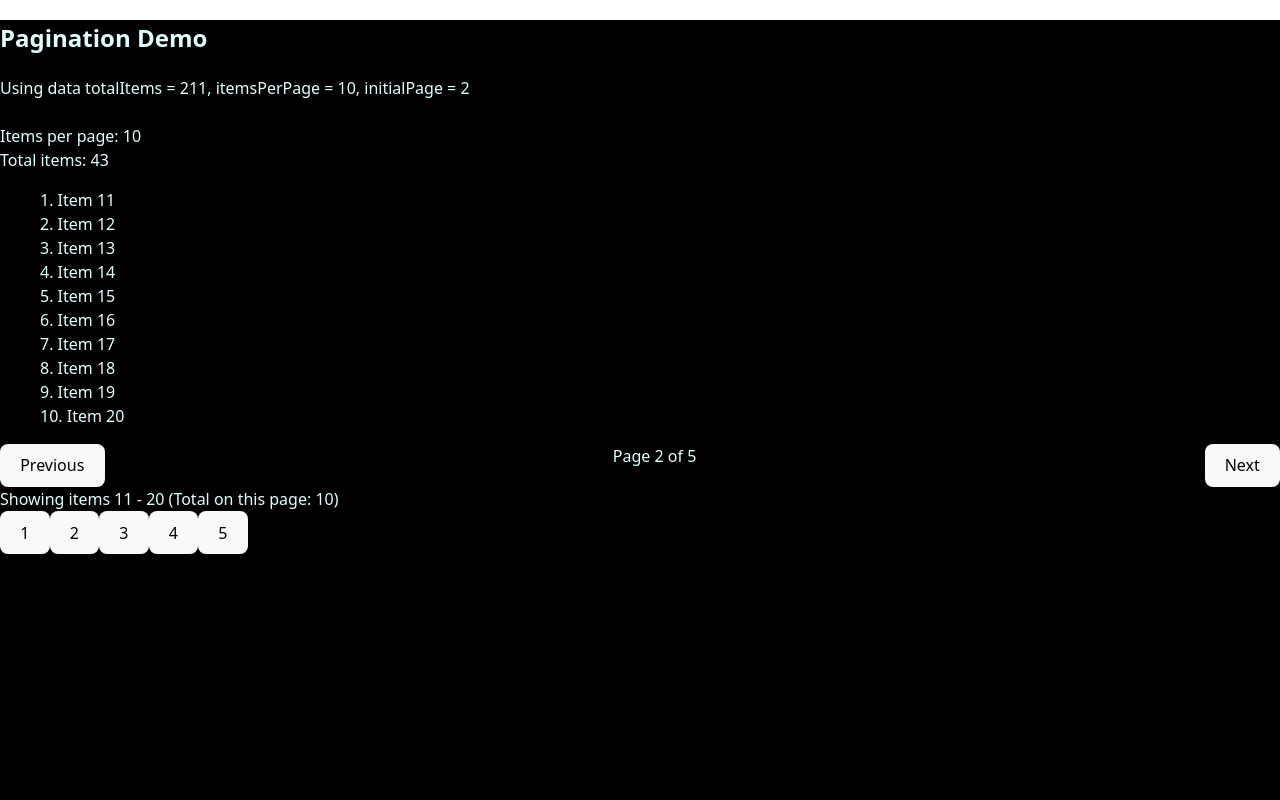
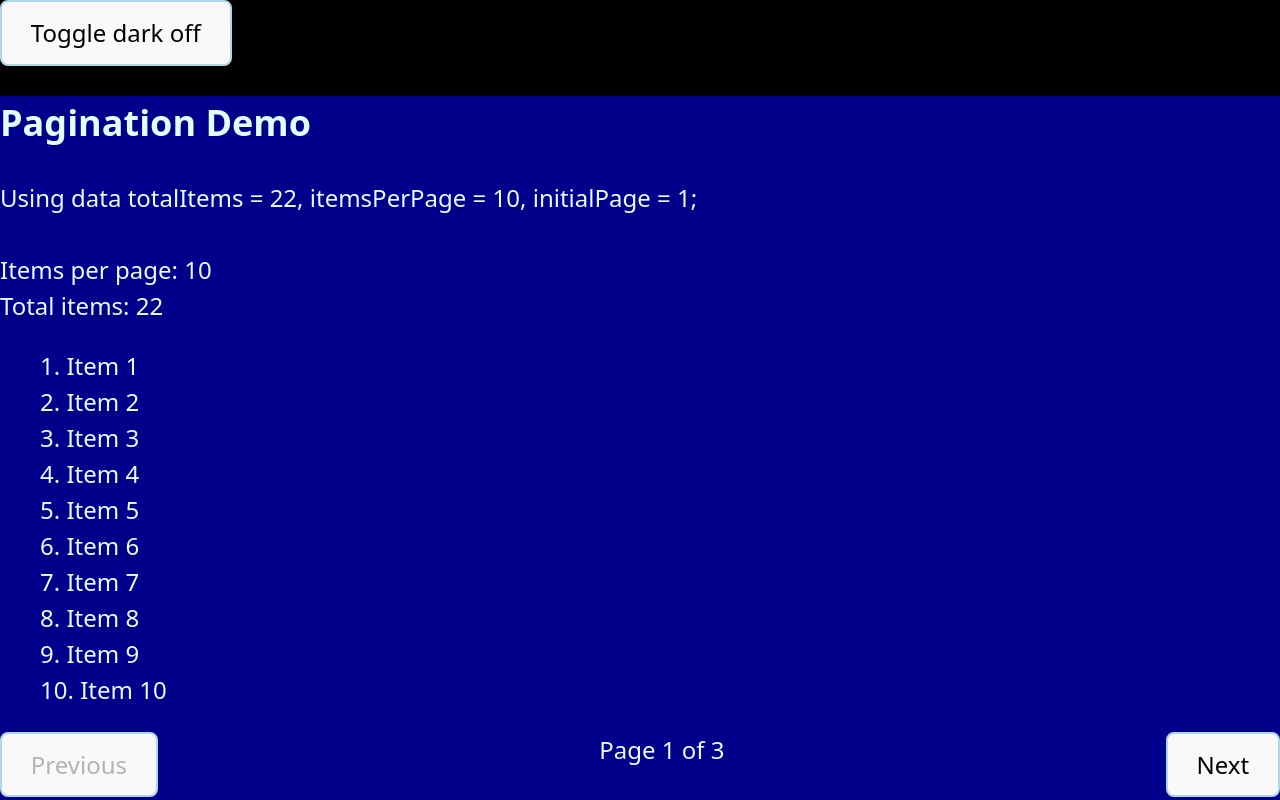
Before and after one commit to aardvarkpepper/2025-08-04-M10-Lab-2, a React (Vite) app: page / in a window 1280 px wide. Shown: the top 800 px of the page. Built offline with nearby package versions, Linux system fonts and the light colour scheme.

Commit message:
Fixed up PaginationDemo with conditional rendering, disable buttons on function calls, etc.

```diff
--- a/src/App.css
+++ b/src/App.css
@@ -1,6 +1,27 @@
+body {
+  font-size: 1.5rem;
+}
+
 .dark {
   background-color: black;
   color: lightcyan;
+}
+
+.pagination:nth-child(even) {
+  background-color: lightblue;
+}
+
+.dark .pagination:nth-child(even) {
+  background-color: darkblue;
+}
+
+button {
+  border: 2px solid black;
+  border-radius: 8px;
+}
+
+.dark button {
+  border: 2px solid lightblue;
 }
 
 .container {
--- a/src/App.tsx
+++ b/src/App.tsx
@@ -4,10 +4,41 @@ import { PaginationDemo } from './components/PaginationDemo/PaginationDemo';
 
 function App() {
   const [theme, setTheme] = useState('dark');
+  const handleTheme = () => {
+    setTheme(prev => (prev === 'dark' ? 'light' : 'dark'));
+  }
+  const paginationDemoData = [
+    {
+      totalItems: 22,
+      itemsPerPage: 10,
+      initialPage: 1
+    },
+    {
+      totalItems: 0, // see what happens with 0
+      itemsPerPage: 8,
+      initialPage: 2 //
+    },
+    {
+      totalItems: 0,
+      itemsPerPage: 0,
+      initialPage: 1,
+    },
+    {
+      totalItems: 10,
+      itemsPerPage: 10,
+      initialPage: 1,
+    },
+    {
+      totalItems: 33,
+      itemsPerPage: 8,
+      initialPage: 14 // oh noes
+    },
+  ];
 
   return (
     <div className={`${theme} container`}>
-      <PaginationDemo />
+      <button onClick={handleTheme}>{`Toggle ${theme} off`}</button>
+      {paginationDemoData.map((element, index) => <PaginationDemo key={index} totalItems={element.totalItems} itemsPerPage = {element.itemsPerPage} initialPage = {element.initialPage}/>)}
     </div>
   )
 }
--- a/src/components/PaginationDemo/PaginationDemo.tsx
+++ b/src/components/PaginationDemo/PaginationDemo.tsx
@@ -1,27 +1,20 @@
-import { useState } from 'react';
 import { usePagination } from '../../customHooks/usePagination.ts';
+interface PaginationDemoProps {
+  totalItems: number;
+  itemsPerPage: number;
+  initialPage: number;
+}
 
-// export interface PaginationReturnValues {
-//   currentPage: number;
-//   totalPages: number;
-//   startIndex: number;
-//   endIndex: number;
-//   itemsOnCurrentPage: number;
-//   setPage(pageNumber: number): void;
-//   nextPage(): void;
-//   prevPage(): void;
-//   canNextPage(): boolean; // note:  see https://www.tutorialspoint.com/typescript/typescript_boolean.htm
-//   canPrevPage(): boolean;
-// }
+export const PaginationDemo: React.FunctionComponent<PaginationDemoProps> = ({totalItems, itemsPerPage, initialPage}: PaginationDemoProps): React.ReactNode => {
+  const data = {
+    totalItems,
+    itemsPerPage,
+    initialPage,
+  }
 
-//export const usePagination = (totalItems: number, itemsPerPage: number = 10, initialPage: number = 1): PaginationReturnValues => {
-
-export const PaginationDemo: React.FunctionComponent = (): React.ReactNode => {
-  const data = {
-    totalItems: 43,
-    itemsPerPage: 10,
-    initialPage: 2,
-  }
+  /**
+   * For this and 'generateArray', for API would use dataArray.slice(startIndex, endIndex) (or whatever the syntax is) instead of a for loop to generate the array to be rendered.
+   */
   const generatePagesArray = (dataInput = data) => {
     const returnArray = [];
     const pageCount = Math.max(1, Math.ceil(dataInput.totalItems / dataInput.itemsPerPage))
@@ -31,8 +24,8 @@ export const PaginationDemo: React.FunctionComponent = (): React.ReactNode => {
     return returnArray;
   }
 
+  const paginationData = usePagination(data.totalItems, data.itemsPerPage, data.initialPage);
 
-  const paginationData = usePagination(data.totalItems, data.itemsPerPage, data.initialPage);
   const generateArray = (start = paginationData.startIndex, end = paginationData.endIndex) => {
     const returnArray = []
     for (let i = start; i <= end; i++) {
@@ -41,12 +34,11 @@ export const PaginationDemo: React.FunctionComponent = (): React.ReactNode => {
     return returnArray;
   }
 
-  // Instead of 'for' loop, would run array.slice(startIndex, endIndex).map (or whatever the syntax on .slice is) on data.
   return (
-    <div>
+    <div className='pagination'>
       <h2>Pagination Demo</h2>
       <div>
-        Using data totalItems = 211, itemsPerPage = 10, initialPage = 2
+        Using data totalItems = {data.totalItems}, itemsPerPage = {data.itemsPerPage}, initialPage = {data.initialPage};
       </div>
       <br />
       <div>
@@ -54,15 +46,15 @@ export const PaginationDemo: React.FunctionComponent = (): React.ReactNode => {
         <div>Total items: {data.totalItems}</div>
       </div>
       <ul>
-        {(generateArray() as any).map((element: any) => <div key={element.description}>{element.index}. {element.description}</div>)}
+        {(paginationData.startIndex >= 0 && paginationData.endIndex >= 0) ? (generateArray() as any).map((element: any) => <div key={element.description}>{element.index}. {element.description}</div>) : null}
       </ul>
       <div className='flexh jc-spacebetween'>
-        <button onClick={paginationData.prevPage}>Previous</button>
+        <button onClick={paginationData.prevPage} disabled={!paginationData.canPrevPage()}>Previous</button>
         <div>Page {paginationData.currentPage} of {paginationData.totalPages}</div>
-        <button onClick={paginationData.nextPage}>Next</button>
+        <button onClick={paginationData.nextPage} disabled={!paginationData.canNextPage()}>Next</button>
       </div>
       <div>
-        Showing items {paginationData.startIndex + 1} - {paginationData.endIndex + 1} (Total on this page: {paginationData.itemsOnCurrentPage})
+        {(data.totalItems > 0 && data.itemsPerPage > 0) ? `Showing items ${paginationData.startIndex + 1} - ${paginationData.endIndex + 1} (Total on this page: ${paginationData.itemsOnCurrentPage})` : null}
       </div>
       <div>
         {(generatePagesArray() as any).map((element: any) => <button key={`button-page-${element}`} onClick={() => paginationData.setPage(element)}>{element}</button>)}
--- a/src/customHooks/usePagination.ts
+++ b/src/customHooks/usePagination.ts
@@ -1,5 +1,3 @@
-// note:  module 10 examples use function declarations, not constant assignations to anonymous functions.
-
 import { useEffect, useState } from 'react';
 
 /**
@@ -32,14 +30,39 @@ export interface PaginationReturnValues {
  * @param totalItems Total number of items to be paginated.
  * @param itemsPerPage Number of items to display per page.  Default 10.
  * @param initialPage Page to start on.  Default 1.
+ * @returns {currentPage, totalPages, startIndex, endIndex, itemsOnCurrentPage, setPage, nextPage, prevPage, canNextPage, canPrevPage} see comments in interface 'PaginationReturnValues'
  */
-
 export const usePagination = (totalItems: number, itemsPerPage: number = 10, initialPage: number = 1): PaginationReturnValues => {
   const [currentPage, setCurrentPage] = useState(initialPage);
 
-  const totalPages = Math.max(Math.ceil(totalItems / itemsPerPage), 1); // if 0 items, still 1 page.
-  let startIndex = (currentPage - 1) * itemsPerPage;
+  /**
+   * If itemsPerPage === 0, division by 0.  We won't be trying to render infinite pages that show nothing, so show default pages of 1.
+   * Technically, could test for itemsPerPage = Infinity, but supposedly this loads from an API, so there should never be infinite items.
+   *
+   * If totalItems === 0, we won't be trying to render zero pages, so show default pages of 1.
+   *
+   * Otherwise, calculate max page with Math.ceil(totalitems / itemsPerPage).  Presumably input validation prevents negative inputs.
+   */
+
+  let maxPage;
+  if (itemsPerPage === 0 || totalItems === 0) {
+    maxPage = 1;
+  } else {
+    maxPage = Math.ceil(totalItems / itemsPerPage);
+  }
+
+  const totalPages = maxPage; // reassigning values to totalPages could be confusing, so calculation first, then one assignation.
+  if (currentPage > totalPages) {
+    setCurrentPage(totalPages);
+  }
+
+  /**
+   * Below already handles if totalItems === 0 or if itemsPerPage === 0.
+   * However, '-1' values need to be handled at receiving end.
+   */
+  let startIndex = Math.min((currentPage - 1) * itemsPerPage, totalItems - 1);
   let endIndex = Math.min((currentPage * itemsPerPage) - 1, totalItems - 1);
+
   let itemsOnCurrentPage = (currentPage * itemsPerPage) > totalItems ? totalItems % itemsPerPage : itemsPerPage;
 
   const setPage = (pageNumber: number): void => {
@@ -69,7 +92,6 @@ export const usePagination = (totalItems: number, itemsPerPage: number = 10, ini
     return (currentPage > 1);
   };
 
-  // Test later to see if there's issues with method invocation.  Note must be invoked within a React Functional Component.
   return {
     currentPage,
     totalPages,
@@ -82,19 +104,4 @@ export const usePagination = (totalItems: number, itemsPerPage: number = 10, ini
     canNextPage,
     canPrevPage
   }
-  /**
-
-  Ensure currentPage does not go below 1 or above totalPages.
-
-  Create a component that uses your usePagination hook.
-  Simulate a list of items (e.g., an array of 100 numbers or strings).
-  Display the current page number, total pages, and the slice of items for the current page.
-  Include buttons for “Previous”, “Next”, and jumping to specific page numbers (if you wish to demonstrate setPage more thoroughly).
-  Disable Previous/Next buttons when canPrevPage or canNextPage is false.
-   */
-
-  // setPage(pageNumber: number): void;
-  // nextPage(pageNumber: number): void;
-  // canNextPage(): Boolean; // note:  see https://www.tutorialspoint.com/typescript/typescript_boolean.htm
-  // canPrevPage(): Boolean;}
 }
```
Also changed, not shown: src/customHooks/useDebounce.ts (+30 -0 lines), src/hooks/useLocalStorage.ts (added, +42 -0 lines), src/image.png (added), 1 other file (tests, documents, lock files or other folders).
